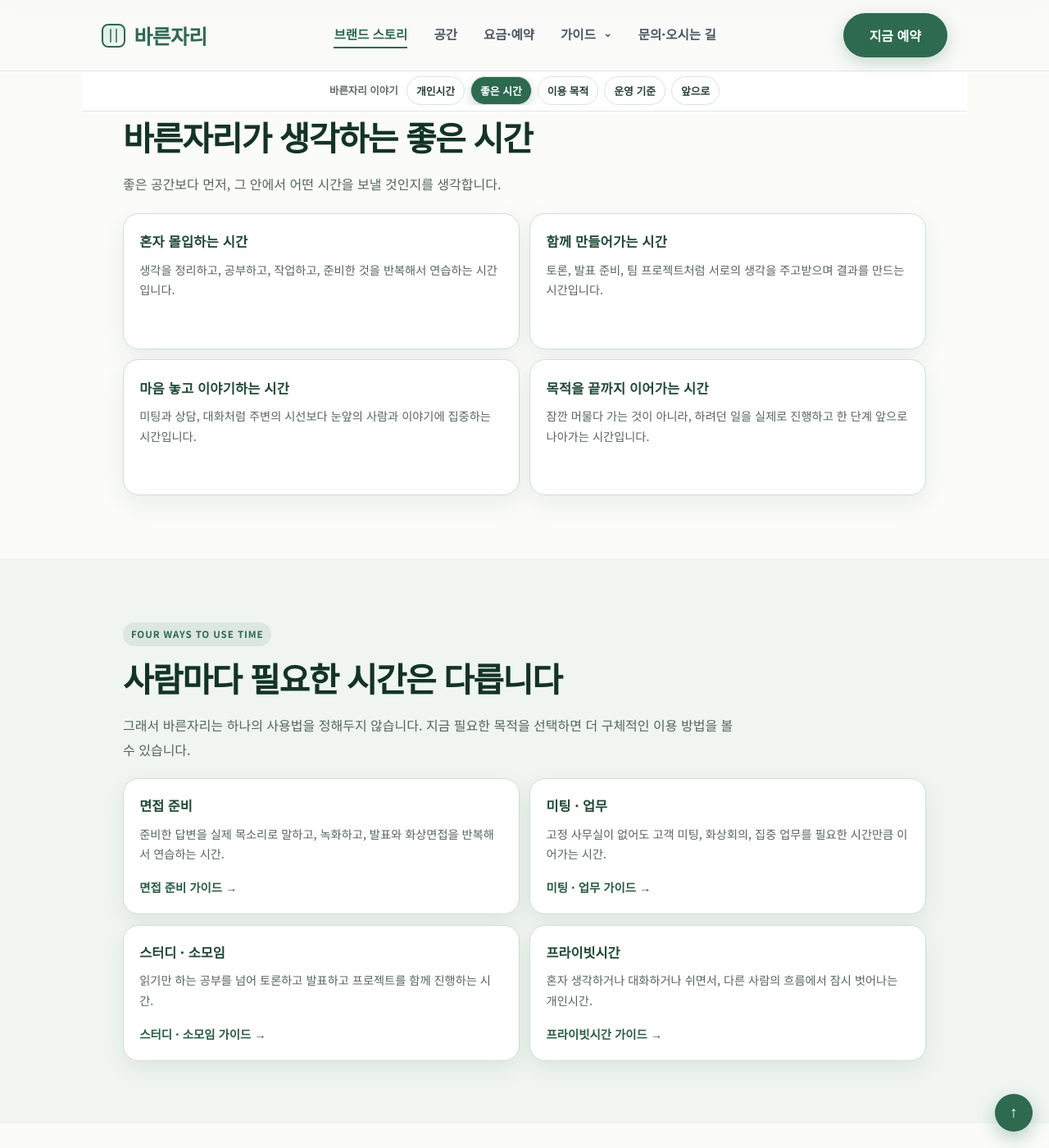
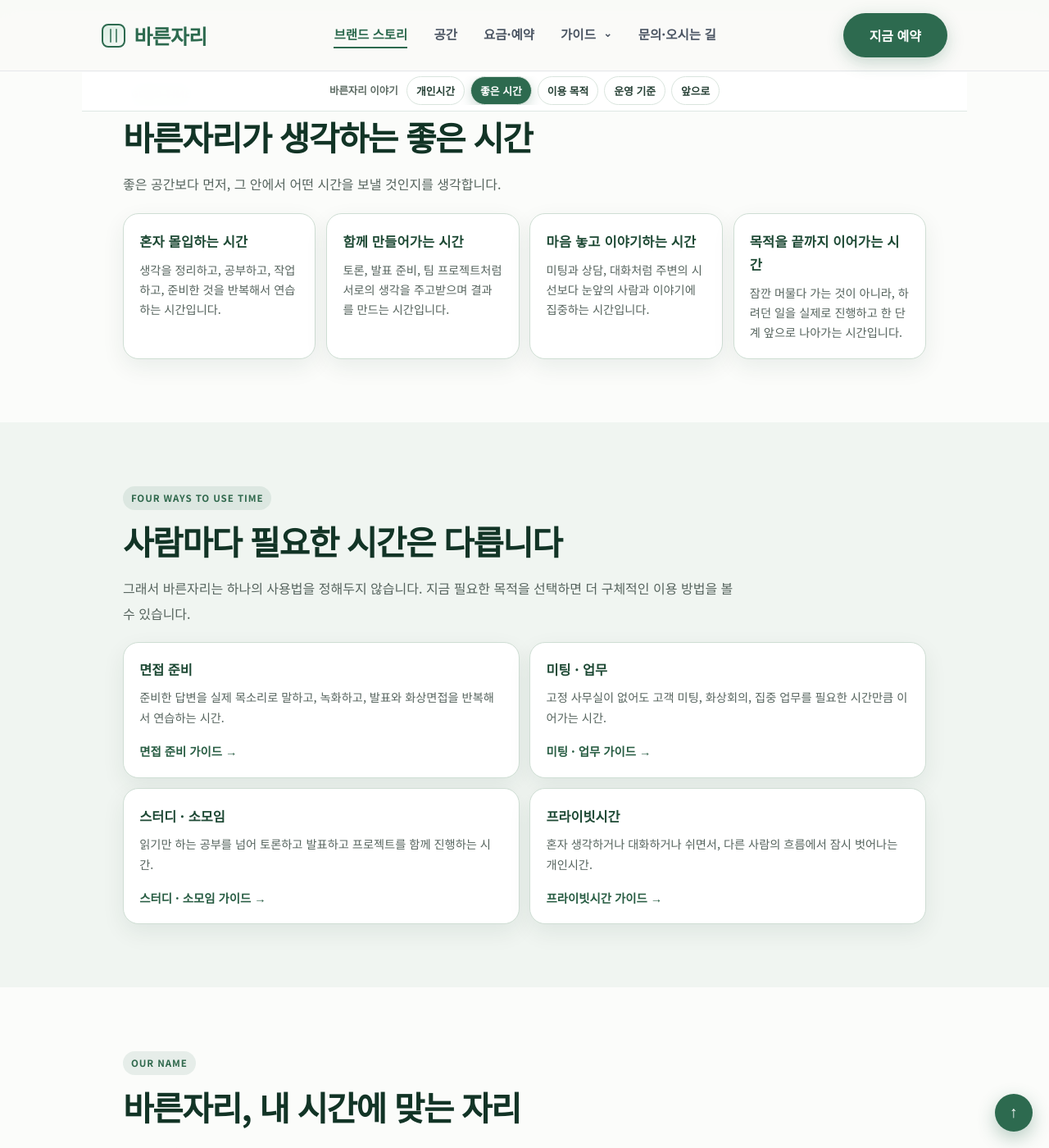
Before and after one commit to bareunspace/blog, a Jekyll site: the page built from about.html, in a window 1280 px wide and 1400 px high, scrolled down 2557 px. Shown: the whole window at 82% size. Built offline with Jekyll 4.4.1, drawn with Linux system fonts in a browser that asks for light colours.

Commit message:
Show Good Time cards in one desktop row

```diff
--- a/styles/about-page.css
+++ b/styles/about-page.css
@@ -68,7 +68,7 @@
 main.about-page #about-story .section-inner { position:relative; padding:clamp(1.8rem,5vw,3.2rem); border-left:4px solid #4d8b69; border-radius:0 24px 24px 0; background:#fff; box-shadow:0 14px 38px rgba(31,70,51,.06); }
 
 /* Promise cards */
-main.about-page .about-highlight-grid { display:grid; grid-template-columns:repeat(2,minmax(0,1fr)); gap:.9rem; margin-top:1.5rem; }
+main.about-page .about-highlight-grid { display:grid; grid-template-columns:repeat(4,minmax(0,1fr)); gap:.9rem; margin-top:1.5rem; }
 main.about-page .about-highlight-card { min-height:180px; padding:1.35rem; border:1px solid #dbe6df; border-radius:19px; background:#fff; box-shadow:0 8px 24px rgba(32,70,52,.05); transition:transform .2s ease,box-shadow .2s ease,border-color .2s ease; }
 main.about-page .about-highlight-card:hover { transform:translateY(-3px); border-color:#bcd4c5; box-shadow:0 16px 34px rgba(32,70,52,.09); }
 main.about-page .about-highlight-card h3 { margin-bottom:.55rem; color:#28523c; font-size:1.03rem; }
```
